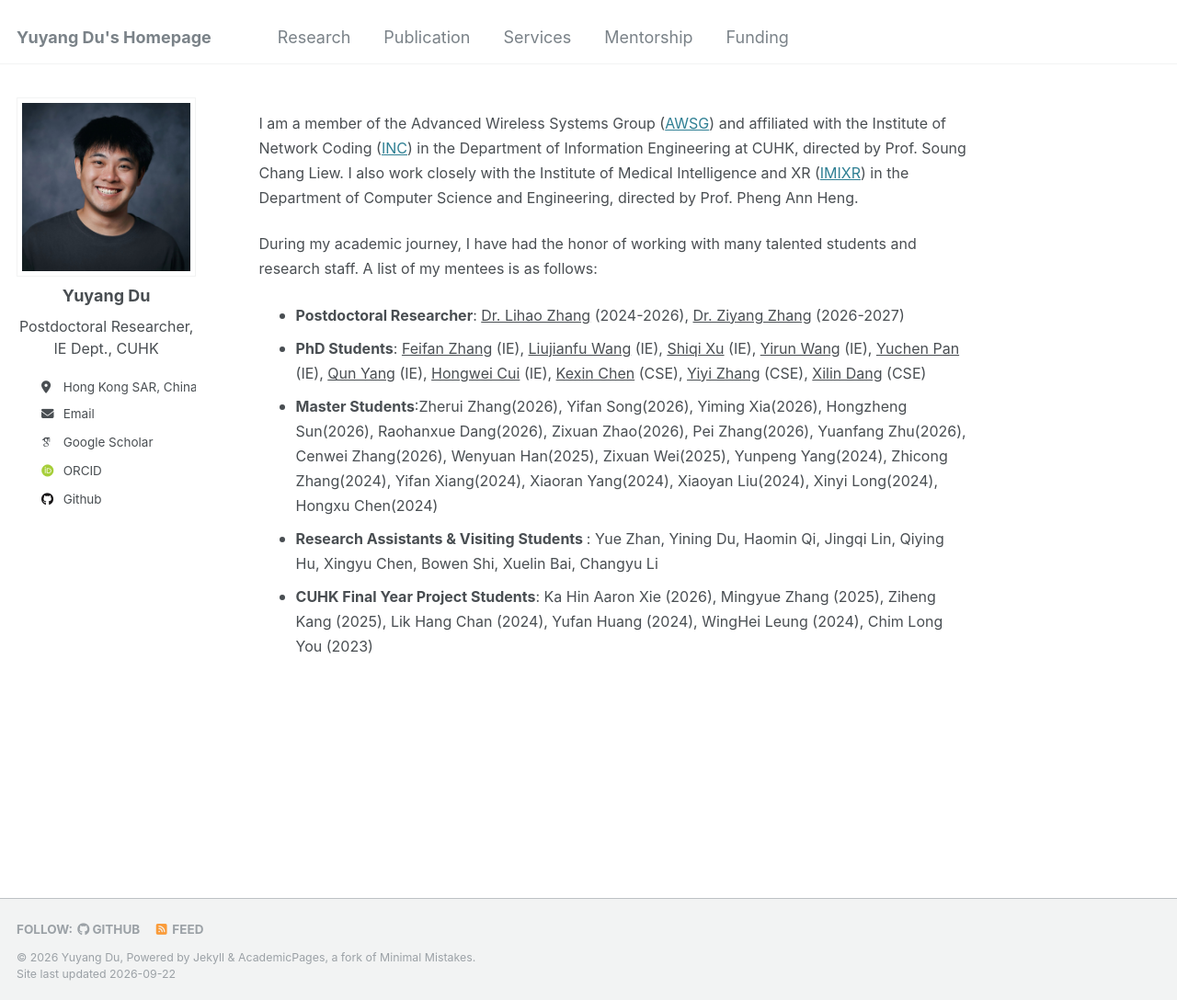
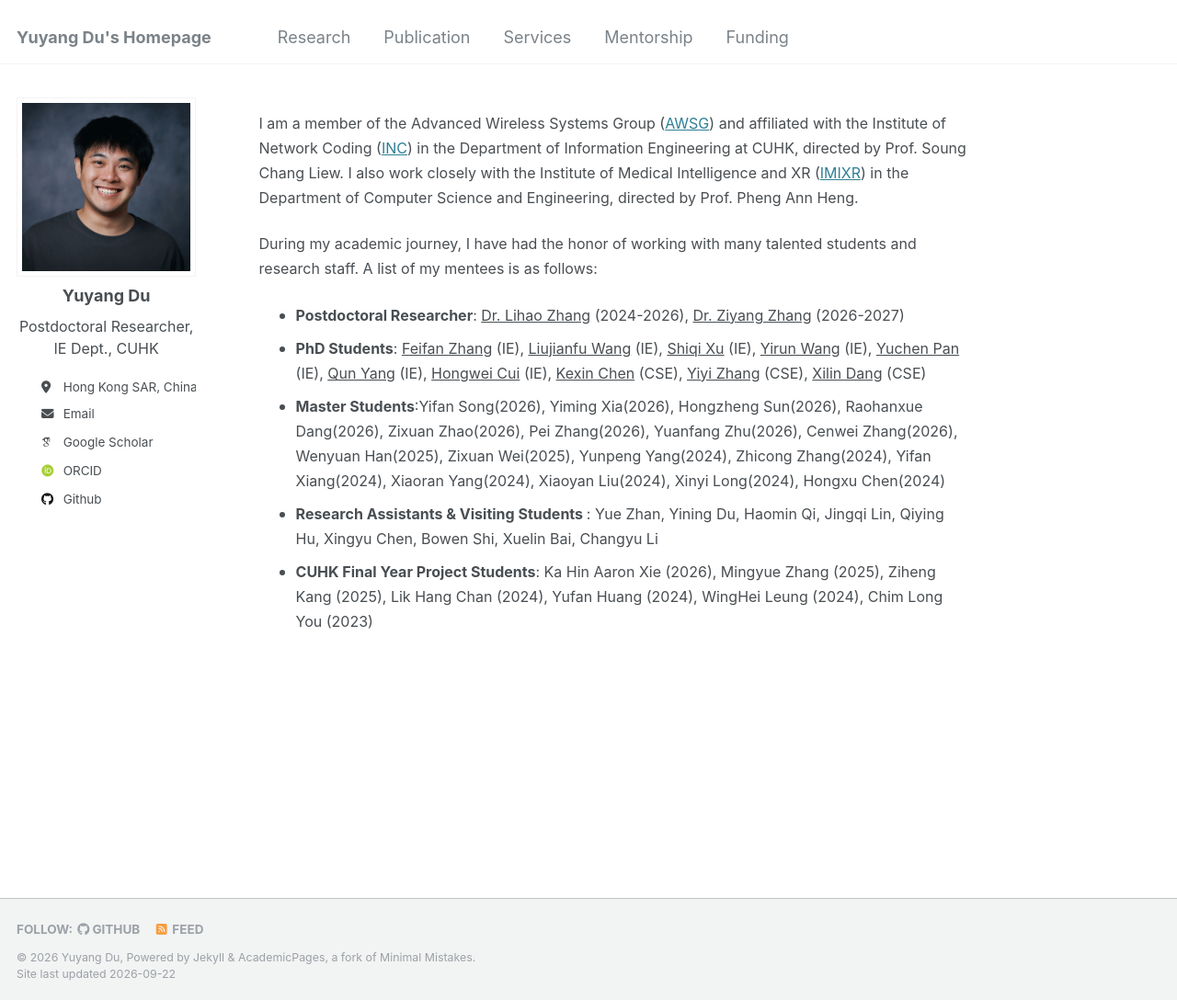
Before and after one commit to yuyangdu01/yuyangdu01.github.io, a Jekyll site: the page built from _pages/mentorship.md, in a window 1280 px wide and 1088 px high. Shown: the whole window at 92% size. Built offline with Jekyll 4.4.1, drawn with Linux system fonts in a browser that asks for light colours; some web fonts are replaced.

Commit message:
Update mentorship.md

```diff
--- a/_pages/mentorship.md
+++ b/_pages/mentorship.md
@@ -22,7 +22,7 @@ redirect_from:
 
 * <font size=3> <b>Postdoctoral Researcher</b>: <a href="https://scholar.google.com/citations?user=shIE5pIAAAAJ">Dr. Lihao Zhang</a> (2024-2026), <a href="https://ziyangzhang96.github.io/">Dr. Ziyang Zhang</a> (2026-2027)</font>
 * <font size=3> <b>PhD Students</b>: <a href="https://scholar.google.com/citations?user=pUIWEZAAAAAJ">Feifan Zhang</a> (IE), <a href="https://scholar.google.com/citations?user=zHMaH24AAAAJ">Liujianfu Wang</a> (IE), <a href="https://scholar.google.com/citations?user=-PdrGCIAAAAJ">Shiqi Xu</a> (IE), <a href="https://ieeexplore.ieee.org/author/37089175010">Yirun Wang</a> (IE), <a href="https://orcid.org/0009-0003-3126-5669">Yuchen Pan</a> (IE), <a href="https://ieeexplore.ieee.org/author/609812215859907">Qun Yang</a> (IE), <a href="https://scholar.google.com/citations?user=o8vGH6kAAAAJ">Hongwei Cui</a> (IE), <a href="https://scholar.google.com/citations?user=wHMRoIUAAAAJ">Kexin Chen</a> (CSE), <a href="https://orcid.org/0009-0000-6491-8513">Yiyi Zhang</a> (CSE), <a href="https://scholar.google.com/citations?user=XSQsbRsAAAAJ">Xilin Dang</a> (CSE)</font>
-* <font size=3> <b>Master Students</b>:Zherui Zhang(2026), Yifan Song(2026), Yiming Xia(2026), Hongzheng Sun(2026), Raohanxue Dang(2026), Zixuan Zhao(2026), Pei Zhang(2026), Yuanfang Zhu(2026), Cenwei Zhang(2026), Wenyuan Han(2025), Zixuan Wei(2025), Yunpeng Yang(2024), Zhicong Zhang(2024), Yifan Xiang(2024), Xiaoran Yang(2024), Xiaoyan Liu(2024), Xinyi Long(2024), Hongxu Chen(2024)</font>
+* <font size=3> <b>Master Students</b>:Yifan Song(2026), Yiming Xia(2026), Hongzheng Sun(2026), Raohanxue Dang(2026), Zixuan Zhao(2026), Pei Zhang(2026), Yuanfang Zhu(2026), Cenwei Zhang(2026), Wenyuan Han(2025), Zixuan Wei(2025), Yunpeng Yang(2024), Zhicong Zhang(2024), Yifan Xiang(2024), Xiaoran Yang(2024), Xiaoyan Liu(2024), Xinyi Long(2024), Hongxu Chen(2024)</font>
 * <font size=3> <b>Research Assistants & Visiting Students </b>: Yue Zhan, Yining Du, Haomin Qi, Jingqi Lin, Qiying Hu, Xingyu Chen, Bowen Shi, Xuelin Bai, Changyu Li</font>
 * <font size=3> <b>CUHK Final Year Project Students</b>: Ka Hin Aaron Xie (2026), Mingyue Zhang (2025), Ziheng Kang (2025), Lik Hang Chan (2024), Yufan Huang (2024), WingHei Leung (2024), Chim Long You (2023)</font>
 </div>
```
